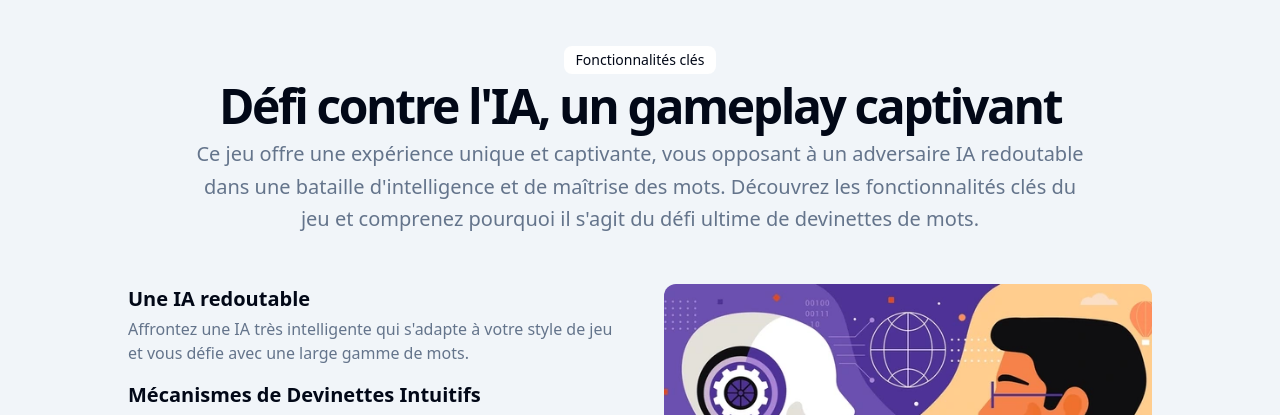
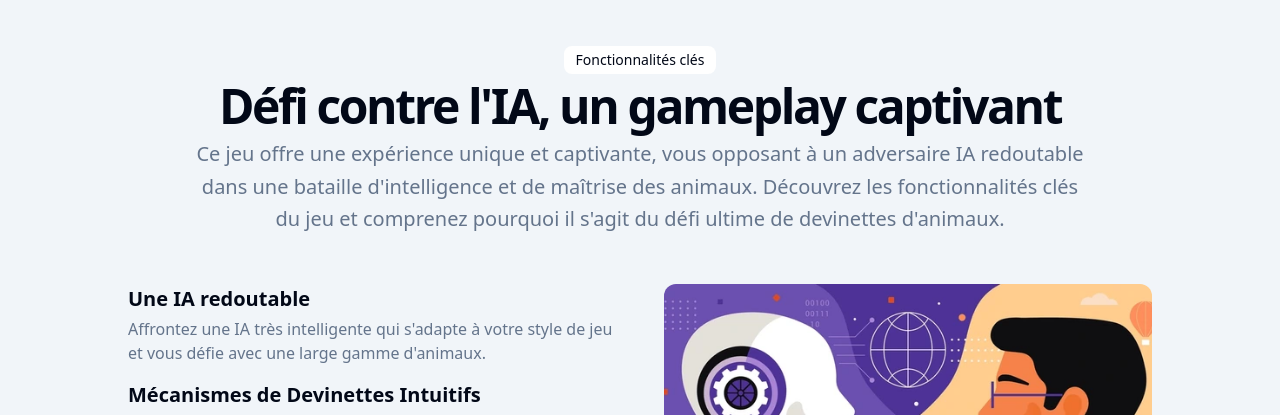
Before and after one commit to bflorestal/devinette-ia, a React (Vite) app in the folder client/: page / in a window 1280 px wide. Shown: the part 860-1275 px from the top of the page. Built offline with nearby package versions, Linux system fonts and the light colour scheme.

Commit message:
refactor: update game description with animal theme

```diff
--- a/client/src/routes/index.tsx
+++ b/client/src/routes/index.tsx
@@ -62,9 +62,9 @@ function Index() {
               <p className="max-w-[900px] text-muted-foreground md:text-xl/relaxed lg:text-base/relaxed xl:text-xl/relaxed">
                 Ce jeu offre une expérience unique et captivante, vous opposant
                 à un adversaire IA redoutable dans une bataille d'intelligence
-                et de maîtrise des mots. Découvrez les fonctionnalités clés du
-                jeu et comprenez pourquoi il s'agit du défi ultime de devinettes
-                de mots.
+                et de maîtrise des animaux. Découvrez les fonctionnalités clés
+                du jeu et comprenez pourquoi il s'agit du défi ultime de
+                devinettes d'animaux.
               </p>
             </div>
           </div>
@@ -81,7 +81,7 @@ function Index() {
                 <h3 className="text-xl font-bold">Une IA redoutable</h3>
                 <p className="text-muted-foreground">
                   Affrontez une IA très intelligente qui s'adapte à votre style
-                  de jeu et vous défie avec une large gamme de mots.
+                  de jeu et vous défie avec une large gamme d'animaux.
                 </p>
               </div>
               <div className="grid gap-1">
```
